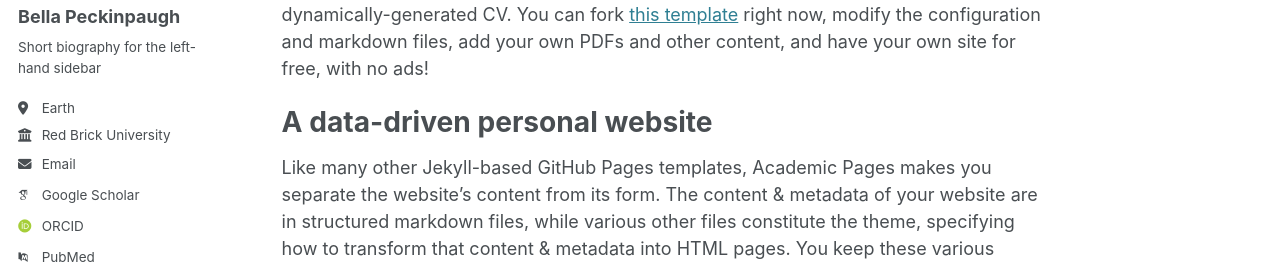
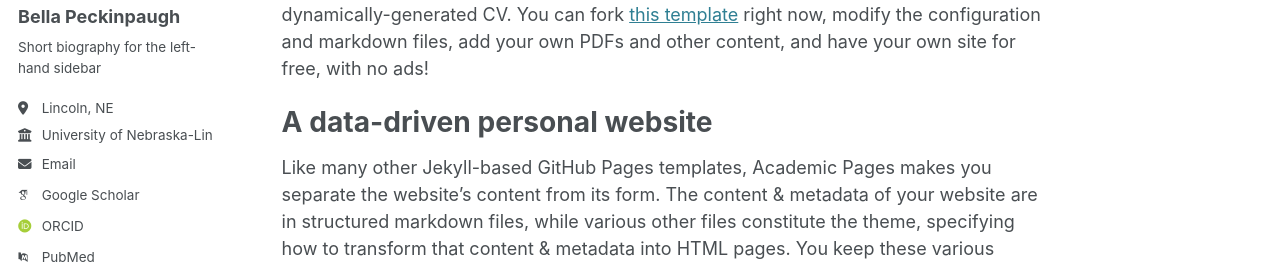
Before and after one commit to bellapeckinpaugh/bellapeckinpaugh.github.io, a Jekyll site: the page built from _pages/about.md, in a window 1280 px wide. Shown: the part 337-603 px from the top of the page. Built offline with Jekyll 4.4.1, drawn with Linux system fonts in a browser that asks for light colours; some web fonts are replaced.

Commit message:
Update _config.yml

```diff
--- a/_config.yml
+++ b/_config.yml
@@ -26,8 +26,8 @@ author:
   name             : "Bella Peckinpaugh"
   pronouns         : # example: "she/her"
   bio              : "Short biography for the left-hand sidebar"
-  location         : "Earth"
-  employer         : "Red Brick University"
+  location         : "Lincoln, NE"
+  employer         : "University of Nebraska-Lincoln"
   uri              : # URL
   email            : "none@example.org"
 
```
